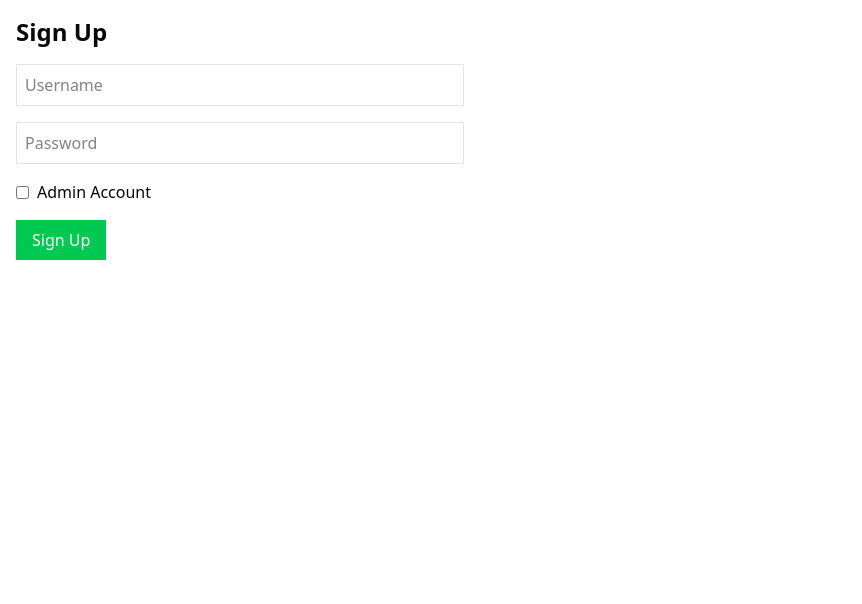
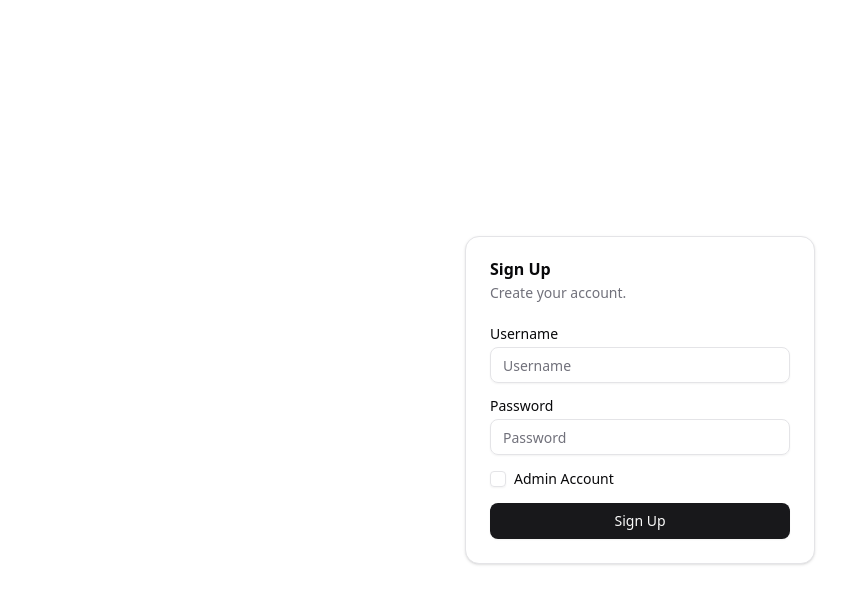
Before and after one commit to yhimanshu22/hospital-opd, a Next.js app: page /auth/signup in a window 1280 px wide. Shown: the top 604 px of the page, without its empty margins (0-862 px from the left). Built offline with nearby package versions, Linux system fonts and the light colour scheme.

Commit message:
improved signin page

```diff
--- /dev/null
+++ b/components/ui/checkbox.jsx
@@ -0,0 +1,28 @@
+import * as React from "react"
+import * as CheckboxPrimitive from "@radix-ui/react-checkbox"
+import { CheckIcon } from "lucide-react"
+
+import { cn } from "@/lib/utils"
+
+function Checkbox({
+  className,
+  ...props
+}) {
+  return (
+    (<CheckboxPrimitive.Root
+      data-slot="checkbox"
+      className={cn(
+        "peer border-input data-[state=checked]:bg-primary data-[state=checked]:text-primary-foreground data-[state=checked]:border-primary focus-visible:border-ring focus-visible:ring-ring/50 aria-invalid:ring-destructive/20 dark:aria-invalid:ring-destructive/40 aria-invalid:border-destructive size-4 shrink-0 rounded-[4px] border shadow-xs transition-shadow outline-none focus-visible:ring-[3px] disabled:cursor-not-allowed disabled:opacity-50",
+        className
+      )}
+      {...props}>
+      <CheckboxPrimitive.Indicator
+        data-slot="checkbox-indicator"
+        className="flex items-center justify-center text-current transition-none">
+        <CheckIcon className="size-3.5" />
+      </CheckboxPrimitive.Indicator>
+    </CheckboxPrimitive.Root>)
+  );
+}
+
+export { Checkbox }
--- a/package.json
+++ b/package.json
@@ -9,6 +9,7 @@
     "lint": "next lint"
   },
   "dependencies": {
+    "@radix-ui/react-checkbox": "^1.1.4",
     "@radix-ui/react-label": "^2.1.2",
     "@radix-ui/react-slot": "^1.1.2",
     "axios": "^1.8.1",
--- a/pages/api/auth/signup.js
+++ b/pages/api/auth/signup.js
@@ -1,6 +1,6 @@
 // pages/api/auth/signup.js
 import connectDB from "@/lib/db";
-import User from "@models/User";
+import User from "../../../models/User";
 import bcrypt from "bcrypt";
 
 export default async function handler(req, res) {
--- a/pages/auth/signin.js
+++ b/pages/auth/signin.js
@@ -69,7 +69,7 @@ export default function SignIn() {
                                 required
                             />
                         </div>
-                        <Button type="submit" className="w-full">
+                        <Button type="submit" className="w-full cursor-pointer">
                             Sign In
                         </Button>
                     </form>
--- a/pages/auth/signup.js
+++ b/pages/auth/signup.js
@@ -1,7 +1,17 @@
-// pages/signup.js
 import { useState } from "react";
 import axios from "axios";
 import { useRouter } from "next/router";
+import { Input } from "@/components/ui/input";
+import { Button } from "@/components/ui/button";
+import { Label } from "@/components/ui/label";
+import { Checkbox } from "@/components/ui/checkbox"; // Import Shadcn Checkbox
+import {
+    Card,
+    CardContent,
+    CardDescription,
+    CardHeader,
+    CardTitle,
+} from "@/components/ui/card";
 
 export default function SignUp() {
     const router = useRouter();
@@ -17,48 +27,61 @@ export default function SignUp() {
         e.preventDefault();
         try {
             await axios.post("/api/auth/signup", form);
-            router.push("/signin");
+            router.push("/auth/signin");
         } catch (err) {
             setError(err.response?.data?.message || "Sign up failed");
         }
     };
 
     return (
-        <div className="p-4">
-            <h1 className="text-2xl font-bold">Sign Up</h1>
+        <div className="flex justify-center items-center h-screen">
+            <Card className="w-[350px]">
+                <CardHeader>
+                    <CardTitle>Sign Up</CardTitle>
+                    <CardDescription>Create your account.</CardDescription>
+                </CardHeader>
+                <CardContent>
                     {error && <p className="text-red-500">{error}</p>}
-            <form onSubmit={handleSubmit} className="mt-4 space-y-4 max-w-md">
-                <input
+                    <form onSubmit={handleSubmit} className="space-y-4">
+                        <div className="grid w-full items-center gap-1.5">
+                            <Label htmlFor="username">Username</Label>
+                            <Input
+                                type="text"
+                                id="username"
                                 name="username"
                                 placeholder="Username"
                                 value={form.username}
                                 onChange={handleChange}
-                    className="border p-2 w-full"
                                 required
                             />
-                <input
+                        </div>
+                        <div className="grid w-full items-center gap-1.5">
+                            <Label htmlFor="password">Password</Label>
+                            <Input
+                                type="password"
+                                id="password"
                                 name="password"
-                    type="password"
                                 placeholder="Password"
                                 value={form.password}
                                 onChange={handleChange}
-                    className="border p-2 w-full"
                                 required
                             />
-                <div className="flex items-center">
-                    <input
+                        </div>
+                        <div className="flex items-center space-x-2">
+                            <Checkbox
+                                id="isAdmin"
                                 name="isAdmin"
-                        type="checkbox"
                                 checked={form.isAdmin}
-                        onChange={handleChange}
-                        className="mr-2"
+                                onCheckedChange={(checked) => handleChange({ target: { name: "isAdmin", type: "checkbox", checked } })}
                             />
-                    <label>Admin Account</label>
+                            <Label htmlFor="isAdmin">Admin Account</Label>
                         </div>
-                <button type="submit" className="bg-green-500 text-white px-4 py-2">
+                        <Button type="submit" className="w-full cursor-pointer">
                             Sign Up
-                </button>
+                        </Button>
                     </form>
+                </CardContent>
+            </Card>
         </div>
     );
 }
```
Also changed, not shown: 1 other file (tests, documents, lock files or other folders). Lines whose indentation alone changed are shown as unchanged.
